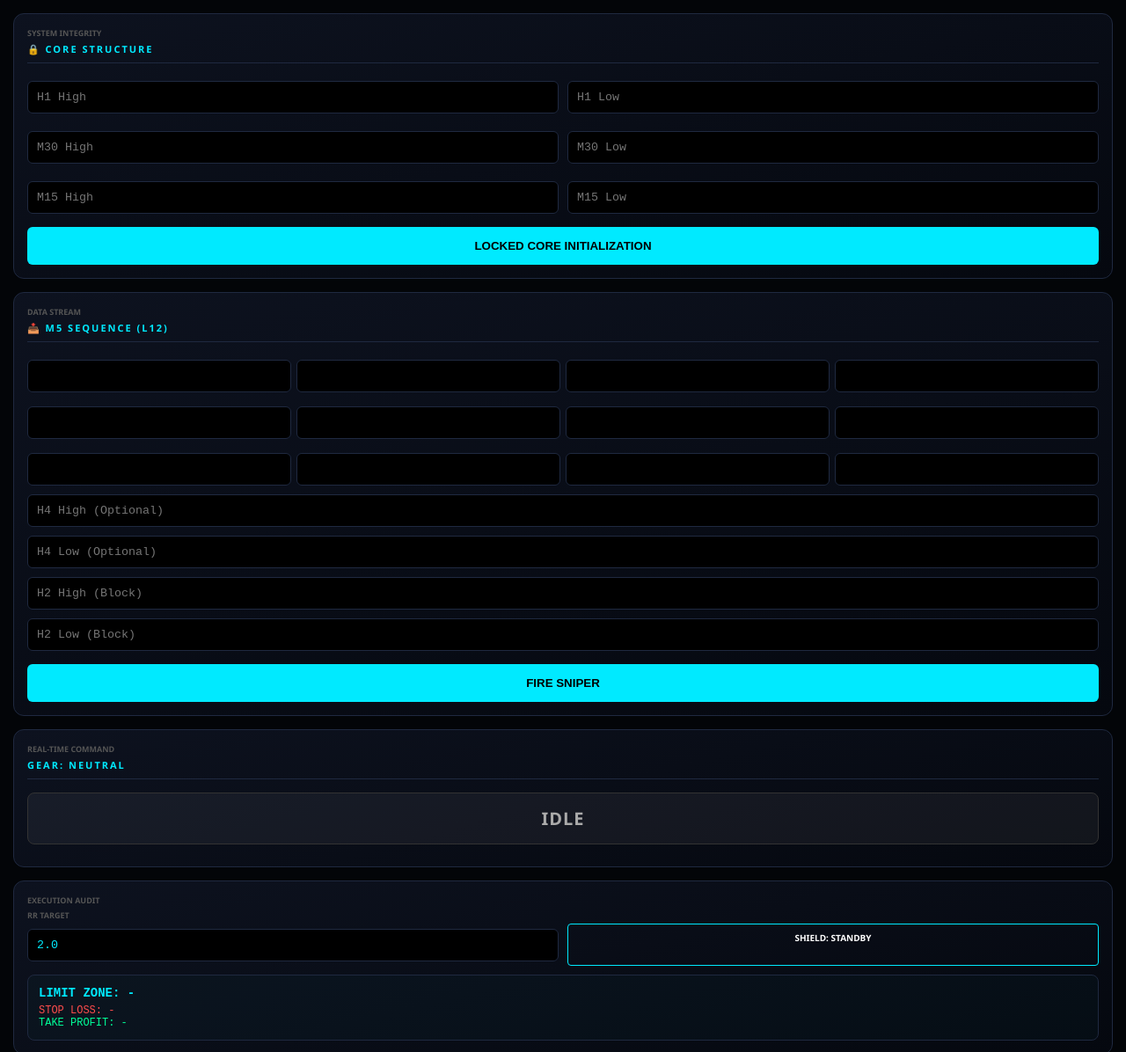
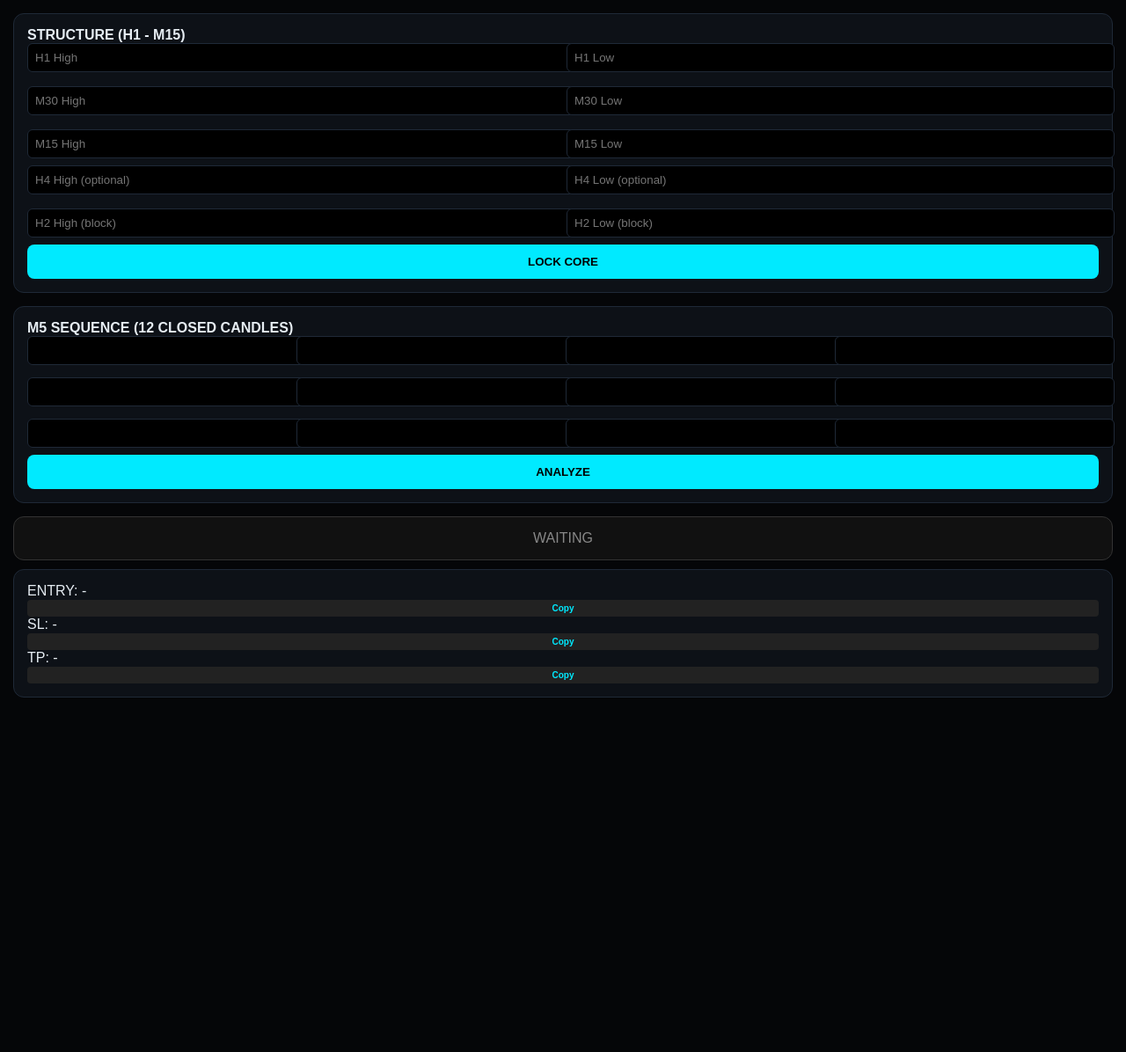
Before and after one commit to singlefightertrader/gip_super_pro2, a plain HTML site: page index.html in a window 1280 px wide. Shown: the top 1196 px of the page at 88% size. After the commit the page ends 823 px from the top, so only its background shows below. Drawn offline with Linux system fonts and the light colour scheme.

Commit message:
Update index.html

```diff
--- a/index.html
+++ b/index.html
@@ -3,186 +3,155 @@
 <head>
 <meta charset="UTF-8">
 <meta name="viewport" content="width=device-width, initial-scale=1.0">
-    <title>GIP V5 - Made by : Mbah Pri · THE FINAL SNIPER</title>
+<title>GIP V5 · AI SHIELDED SNIPER</title>
 <style>
-        :root { --bg: #030508; --card-bg: linear-gradient(165deg, #0d121f, #05080f); --border: #1f2940; --cyan: #00eaff; --green: #00ff99; --red: #ff4d4d; --yellow: #ffcc00; }
-        body { margin:0; font-family:'Segoe UI', sans-serif; background: var(--bg); color:#fff; padding:15px; font-size: 14px; }
-        .card { background: var(--card-bg); border: 1px solid var(--border); border-radius: 12px; padding: 15px; margin-bottom: 15px; }
-        h2 { margin: 0 0 15px 0; color: var(--cyan); text-transform: uppercase; font-size: 11px; letter-spacing: 2px; border-bottom: 1px solid var(--border); padding-bottom: 8px; }
-        .tag { font-size: 9px; color: #555; text-transform: uppercase; margin-bottom: 4px; display: block; font-weight: bold; }
-        input { width: 100%; padding: 10px; margin: 5px 0; background: #000; border: 1px solid var(--border); color: var(--cyan); border-radius: 6px; outline: none; font-family: monospace; box-sizing: border-box; }
-        button { width: 100%; padding: 14px; margin-top: 10px; border-radius: 6px; font-weight: bold; background: var(--cyan); border: none; color: #000; cursor: pointer; text-transform: uppercase; }
-        .grid { display: grid; grid-template-columns: 1fr 1fr; gap: 10px; }
-        .status { padding: 15px; border-radius: 8px; text-align: center; font-weight: 900; margin: 10px 0; letter-spacing: 1px; }
-        .big { font-size: 20px; }
-        .green { color: var(--green); background: rgba(0,255,153,0.1); border: 1px solid var(--green); }
-        .red { color: var(--red); background: rgba(255,77,77,0.1); border: 1px solid var(--red); }
-        .yellow { color: var(--yellow); background: rgba(255,204,0,0.1); border: 1px solid var(--yellow); }
-        .gray { color: #aaa; background: rgba(255,255,255,0.05); border: 1px solid #333; }
-        .deepBox { background: rgba(0,234,255,0.02); border: 1px solid var(--border); padding: 12px; border-radius: 8px; margin-top: 10px; }
-        .m-box { padding: 8px; border-radius: 4px; font-weight: bold; font-size: 10px; text-align: center; border: 1px solid rgba(255,255,255,0.05); }
+:root{
+--bg:#050608;--card:#0d1117;--accent:#00eaff;
+--green:#00ff99;--red:#ff4d4d;--yellow:#ffcc00;--border:#1f2937;
+}
+body{margin:0;font-family:Arial;background:var(--bg);color:#e6edf3;padding:15px;}
+.card{background:var(--card);border:1px solid var(--border);border-radius:12px;padding:15px;margin-bottom:15px;}
+input{width:100%;background:#000;border:1px solid var(--border);color:#fff;padding:8px;margin-bottom:8px;border-radius:6px;}
+button{width:100%;padding:12px;border:none;border-radius:8px;background:var(--accent);color:#000;font-weight:bold;cursor:pointer;}
+.res{padding:15px;border-radius:12px;text-align:center;margin-bottom:10px;}
+.green{background:rgba(0,255,153,0.1);border:1px solid var(--green);color:var(--green);}
+.red{background:rgba(255,77,77,0.1);border:1px solid var(--red);color:var(--red);}
+.yellow{background:rgba(255,204,0,0.1);border:1px solid var(--yellow);color:var(--yellow);}
+.gray{background:#111;border:1px solid #333;color:#888;}
+.copy{background:#222;color:var(--accent);border:none;padding:4px 8px;font-size:10px;border-radius:4px;cursor:pointer;}
+.grid{display:grid;grid-template-columns:1fr 1fr;gap:8px;}
+.m5{display:grid;grid-template-columns:repeat(4,1fr);gap:6px;}
 </style>
 </head>
 <body>
 
 <div class="card">
-    <span class="tag">System Integrity</span>
-    <h2>🔒 CORE STRUCTURE</h2>
+<b>STRUCTURE (H1 - M15)</b>
 <div class="grid">
-        <input type="number" id="h1h" step="any" placeholder="H1 High"><input type="number" id="h1l" step="any" placeholder="H1 Low">
-        <input type="number" id="m30h" step="any" placeholder="M30 High"><input type="number" id="m30l" step="any" placeholder="M30 Low">
-        <input type="number" id="m15h" step="any" placeholder="M15 High"><input type="number" id="m15l" step="any" placeholder="M15 Low">
+<input id="h1h" placeholder="H1 High">
+<input id="h1l" placeholder="H1 Low">
+<input id="m30h" placeholder="M30 High">
+<input id="m30l" placeholder="M30 Low">
+<input id="m15h" placeholder="M15 High">
+<input id="m15l" placeholder="M15 Low">
 </div>
-    <button onclick="lockLevels()">LOCKED CORE INITIALIZATION</button>
+<div class="grid">
+<input id="h4h" placeholder="H4 High (optional)">
+<input id="h4l" placeholder="H4 Low (optional)">
+<input id="h2h" placeholder="H2 High (block)">
+<input id="h2l" placeholder="H2 Low (block)">
+</div>
+<button onclick="lock()">LOCK CORE</button>
 </div>
 
 <div class="card">
-    <span class="tag">Data Stream</span>
-    <h2>📥 M5 SEQUENCE (L12)</h2>
-    <div style="display:grid; grid-template-columns: repeat(4,1fr); gap:6px;">
-        <input type="number" id="m5_1" step="any"><input type="number" id="m5_2" step="any"><input type="number" id="m5_3" step="any"><input type="number" id="m5_4" step="any">
-        <input type="number" id="m5_5" step="any"><input type="number" id="m5_6" step="any"><input type="number" id="m5_7" step="any"><input type="number" id="m5_8" step="any">
-        <input type="number" id="m5_9" step="any"><input type="number" id="m5_10" step="any"><input type="number" id="m5_11" step="any"><input type="number" id="m5_12" step="any">
+<b>M5 SEQUENCE (12 CLOSED CANDLES)</b>
+<div class="m5">
+<input id="m1"><input id="m2"><input id="m3"><input id="m4">
+<input id="m5_5"><input id="m6"><input id="m7"><input id="m8">
+<input id="m9"><input id="m10"><input id="m11"><input id="m12">
 </div>
-    <input type="number" id="h4h" step="any" placeholder="H4 High (Optional)"><input type="number" id="h4l" step="any" placeholder="H4 Low (Optional)">
-    <input type="number" id="h2h" step="any" placeholder="H2 High (Block)"><input type="number" id="h2l" step="any" placeholder="H2 Low (Block)">
-    <button onclick="processEngine()">FIRE SNIPER</button>
+<button onclick="run()">ANALYZE</button>
 </div>
 
-<div class="card">
-    <span class="tag">Real-Time Command</span>
-    <h2 id="gearDisplay">GEAR: NEUTRAL</h2>
-    <div id="finalStatus" class="status big gray">IDLE</div>
-    <div id="alertZone" class="status yellow" style="display:none; font-size:11px;">🛡️ PENDING: WAITING PULLBACK</div>
-</div>
+<div id="status" class="res gray">WAITING</div>
 
 <div class="card">
-    <span class="tag">Execution Audit</span>
-    <div class="grid">
-        <div><span class="tag">RR Target</span><input type="number" id="rrInput" value="2.0" step="0.1"></div>
-        <div id="shieldStatus" class="m-box" style="margin-top:16px; border-color:var(--cyan);">SHIELD: STANDBY</div>
-    </div>
-    <div class="deepBox">
-        <div id="entry" style="font-size:14px; color:var(--cyan); font-weight:bold; font-family:monospace;">LIMIT ZONE: -</div>
-        <div id="sl" style="font-size:12px; color:var(--red); font-family:monospace; margin-top:5px;">STOP LOSS: -</div>
-        <div id="tp" style="font-size:12px; color:var(--green); font-family:monospace;">TAKE PROFIT: -</div>
-    </div>
-</div>
-
-<div class="card">
-    <span class="tag">Mission Status</span>
-    <div class="grid">
-        <div id="missionH1" class="m-box" style="background:#9b59b6;">H1: -</div>
-        <div id="missionM30" class="m-box" style="background:#0000FF;">M30: -</div>
-        <div id="missionM15" class="m-box" style="background:#FFFF00; color:#000;">M15: -</div>
-        <div id="missionM5" class="m-box" style="background:#00FF00; color:#000;">M5: -</div>
-    </div>
+<div>ENTRY: <span id="ep">-</span> <button class="copy" onclick="cp('ep')">Copy</button></div>
+<div>SL: <span id="sl">-</span> <button class="copy" onclick="cp('sl')">Copy</button></div>
+<div>TP: <span id="tp">-</span> <button class="copy" onclick="cp('tp')">Copy</button></div>
 </div>
 
 <script>
-let levels = null;
-let lastEntryTime = 0;
+let lv=null;
 
-function lockLevels() {
-    const vals = ['h1h','h1l','m30h','m30l','m15h','m15l'].map(id => parseFloat(document.getElementById(id).value));
-    // 🔥 FIX 1: Correct NaN Validation
-    if(vals.some(v => isNaN(v))) return alert("CRITICAL: All structure levels must be filled!");
-    levels = { H1: {high: vals[0], low: vals[1]}, M30: {high: vals[2], low: vals[3]}, M15: {high: vals[4], low: vals[5]} };
-    alert("SYSTEM LOCKED. No further changes allowed.");
+function lock(){
+let ids=['h1h','h1l','m30h','m30l','m15h','m15l'];
+let v=ids.map(id=>parseFloat(document.getElementById(id).value));
+if(v.some(isNaN)) return alert("Structure belum lengkap");
+lv={H1:{h:v[0],l:v[1]},M30:{h:v[2],l:v[3]},M15:{h:v[4],l:v[5]}};
+alert("CORE LOCKED");
 }
 
-function getIdealEntry(arr, bias) {
-    let lookback = 3;
-    let hi = Math.max(...arr.slice(-lookback)), lo = Math.min(...arr.slice(-lookback));
-    return bias === "BUY" ? lo + ((hi - lo) * 0.3) : hi - ((hi - lo) * 0.3);
+function cp(id){
+let val=document.getElementById(id).innerText;
+if(val!="-") navigator.clipboard.writeText(val);
 }
 
-function getMicroSwing(arr, bias) {
-    let lookback = 4;
-    return bias === "BUY" ? Math.min(...arr.slice(-lookback)) : Math.max(...arr.slice(-lookback));
+function run(){
+if(!lv) return;
+let arr=[];
+for(let i=1;i<=12;i++){
+let id=i==5?"m5_5":"m"+i;
+let val=parseFloat(document.getElementById(id).value);
+if(!isNaN(val)) arr.push(val);
+}
+if(arr.length<12) return;
+
+let price=arr[11],prev=arr[10],prev2=arr[9];
+
+let h2h=parseFloat(document.getElementById("h2h").value);
+let h2l=parseFloat(document.getElementById("h2l").value);
+if(!isNaN(h2h)&&!isNaN(h2l)&&price>h2l&&price<h2h){
+document.getElementById("status").className="res gray";
+document.getElementById("status").innerText="H2 BLOCK";
+return;
 }
 
-function processEngine() {
-    if(!levels) return;
-    let arr = [];
-    for(let i=1; i<=12; i++) {
-        let v = parseFloat(document.getElementById("m5_"+i).value);
-        if(!isNaN(v)) arr.push(v);
-    }
-    if(arr.length < 12) return;
+let getB=(l)=> (price>l.h&&prev>l.h)?"BUY":(price<l.l&&prev<l.l)?"SELL":"WAIT";
+let h1B=getB(lv.H1),m30B=getB(lv.M30);
+let bias=(h1B!=="WAIT"&&(m30B===h1B||m30B==="WAIT"))?h1B:"WAIT";
 
-    const price = arr[arr.length-1], prev = arr[arr.length-2], prev2 = arr[arr.length-3];
-    const statusEl = document.getElementById("finalStatus"), alertEl = document.getElementById("alertZone");
-
-    // VOLATILITY & EXTREME
-    let sAvg = (arr.slice(-6, -1).reduce((a, b, i, x) => a + Math.abs(b - x[i-1] || 0), 0) / 5) || 0.000001;
-    let mAvg = (arr.slice(-11, -1).reduce((a, b, i, x) => a + Math.abs(b - x[i-1] || 0), 0) / 10) || 0.000001;
-
-    const h4h = parseFloat(document.getElementById("h4h").value), h4l = parseFloat(document.getElementById("h4l").value);
-    let h4Pos = 0.5, dynamicExtreme = 0.85;
-    if(!isNaN(h4h) && !isNaN(h4l) && h4h !== h4l) {
-        h4Pos = (price - h4l) / (h4h - h4l);
-        // 🔥 FIX 3: Clamped Extreme
-        dynamicExtreme = Math.max(0.6, Math.min(0.95, 1 - (sAvg / (h4h - h4l))));
-    }
-    const inH2 = (price > parseFloat(document.getElementById("h2l").value) && price < parseFloat(document.getElementById("h2h").value));
-
-    // BIAS & PRESSURE
-    const checkB = (tf) => (price > levels[tf].high && prev > levels[tf].high) ? "BUY" : (price < levels[tf].low && prev < levels[tf].low) ? "SELL" : "WAIT";
-    let h1Bias = checkB("H1"), m30Bias = checkB("M30"), pBias = (h1Bias !== "WAIT" && (m30Bias === h1Bias || m30Bias === "WAIT")) ? h1Bias : "WAIT";
-
-    let pressure = 0, side = null;
-    for(let i=arr.length-1; i>=0; i--) {
-        if(arr[i] > levels.M15.high) { if(side==="SELL") break; side="BUY"; pressure++; }
-        else if(arr[i] < levels.M15.low) { if(side==="BUY") break; side="SELL"; pressure++; }
+let pressure=0,side=null;
+for(let i=arr.length-1;i>=0;i--){
+if(arr[i]>lv.M15.h){if(side==="SELL")break;side="BUY";pressure++;}
+else if(arr[i]<lv.M15.l){if(side==="BUY")break;side="SELL";pressure++;}
 else break;
 }
 
-    // GEAR & 🔥 FIX 2: H1 BREAK INTEGRITY
-    let gear = "WAIT";
-    let h1BreakValid = (h1Bias==="BUY" && prev2>levels.H1.high && price>levels.H1.high) || (h1Bias==="SELL" && prev2<levels.H1.low && price<levels.H1.low);
+let validBreak=(h1B==="BUY"&&prev2>lv.H1.h&&price>lv.H1.h)||(h1B==="SELL"&&prev2<lv.H1.l&&price<lv.H1.l);
 
-    if(!inH2 && (Date.now() - lastEntryTime > 300000) && pBias !== "WAIT") {
-        if(h1BreakValid && pressure >= 3) {
-            gear = "GOLDEN";
-            if((pBias==="BUY" && h4Pos > dynamicExtreme) || (pBias==="SELL" && h4Pos < (1-dynamicExtreme))) gear = "SCALP";
-        } else if(pressure >= 2) gear = "SCALP";
+let gear="WAIT";
+if(validBreak&&bias!=="WAIT"){
+if(pressure>=3) gear="GOLDEN";
+else if(pressure>=2) gear="SCALP";
 }
 
-    // SNIPER EXECUTION
-    if(gear !== "WAIT") {
-        const ePrice = getIdealEntry(arr, pBias);
-        const touched = (pBias === "BUY" && price <= ePrice) || (pBias === "SELL" && price >= ePrice);
-        const sl = (sAvg/mAvg < 0.8 && ((pBias==="BUY" && h4Pos > dynamicExtreme+0.03) || (pBias==="SELL" && h4Pos < (1-(dynamicExtreme+0.03))))) ? getMicroSwing(arr, pBias) : (gear==="GOLDEN" ? (pBias==="BUY"?levels.H1.low:levels.H1.high) : (pBias==="BUY"?levels.M15.low:levels.M15.high));
-        const tp = pBias === "BUY" ? ePrice + (Math.abs(ePrice-sl)*parseFloat(document.getElementById("rrInput").value)) : ePrice - (Math.abs(ePrice-sl)*parseFloat(document.getElementById("rrInput").value));
+let h4h=parseFloat(document.getElementById("h4h").value);
+let h4l=parseFloat(document.getElementById("h4l").value);
+if(!isNaN(h4h)&&!isNaN(h4l)){
+let pos=(price-h4l)/(h4h-h4l);
+if((bias==="BUY"&&pos>0.85)||(bias==="SELL"&&pos<0.15)){
+gear="SCALP";
+}
+}
 
-        document.getElementById("entry").innerText = "SNIPER ZONE: " + ePrice.toFixed(5);
-        document.getElementById("sl").innerText = "STOP LOSS: " + sl.toFixed(5);
-        document.getElementById("tp").innerText = "TAKE PROFIT: " + tp.toFixed(5);
-        document.getElementById("gearDisplay").innerText = "GEAR: " + gear;
+if(gear==="WAIT"){
+document.getElementById("status").className="res gray";
+document.getElementById("status").innerText="WAIT";
+return;
+}
 
-        if(touched) {
-            statusEl.innerText = gear + " " + pBias + " (ENTRY VALID)";
-            statusEl.className = "status big " + (pBias==="BUY"?"green":"red");
-            alertEl.style.display = "none";
-            lastEntryTime = Date.now();
-        } else {
-            statusEl.innerText = "WAIT PULLBACK (" + gear + ")";
-            statusEl.className = "status big yellow";
-            alertEl.style.display = "block";
+let hi=Math.max(...arr.slice(-3)),lo=Math.min(...arr.slice(-3));
+let ep=bias==="BUY"?lo+(hi-lo)*0.3:hi-(hi-lo)*0.3;
+let sl=gear==="GOLDEN"?(bias==="BUY"?lv.H1.l:lv.H1.h):(bias==="BUY"?lv.M15.l:lv.M15.h);
+let tp=bias==="BUY"?ep+(Math.abs(ep-sl)*2):ep-(Math.abs(ep-sl)*2);
+
+document.getElementById("ep").innerText=ep.toFixed(5);
+document.getElementById("sl").innerText=sl.toFixed(5);
+document.getElementById("tp").innerText=tp.toFixed(5);
+
+let touched=(bias==="BUY"&&price<=ep)||(bias==="SELL"&&price>=ep);
+
+if(touched){
+document.getElementById("status").className=bias==="BUY"?"res green":"res red";
+document.getElementById("status").innerText=gear+" "+bias+" VALID";
+}else{
+document.getElementById("status").className="res yellow";
+document.getElementById("status").innerText="WAIT PULLBACK ("+gear+")";
 }
-    } else {
-        statusEl.innerText = inH2 ? "H2 BLOCK" : "WAITING SETUP";
-        statusEl.className = "status big gray";
-        alertEl.style.display = "none";
-    }
-    // MISSION DNA
-    const getM = (tf, sig) => { let r = levels[tf].high - levels[tf].low; return sig === "BUY" ? (levels[tf].high + r*0.618).toFixed(5) : sig === "SELL" ? (levels[tf].low - r*0.618).toFixed(5) : "-"; };
-    document.getElementById("missionH1").innerText = "H1: " + getM("H1", h1Bias);
-    document.getElementById("missionM30").innerText = "M30: " + getM("M30", m30Bias);
-    document.getElementById("missionM15").innerText = "M15: " + getM("M15", (price > levels.M15.high ? "BUY" : price < levels.M15.low ? "SELL" : "WAIT"));
-    document.getElementById("missionM5").innerText = "M5: " + (price > prev ? (price*1.0005).toFixed(5) : (price*0.9995).toFixed(5));
 }
 </script>
+
 </body>
 </html>
```
Lines whose indentation alone changed are shown as unchanged.
